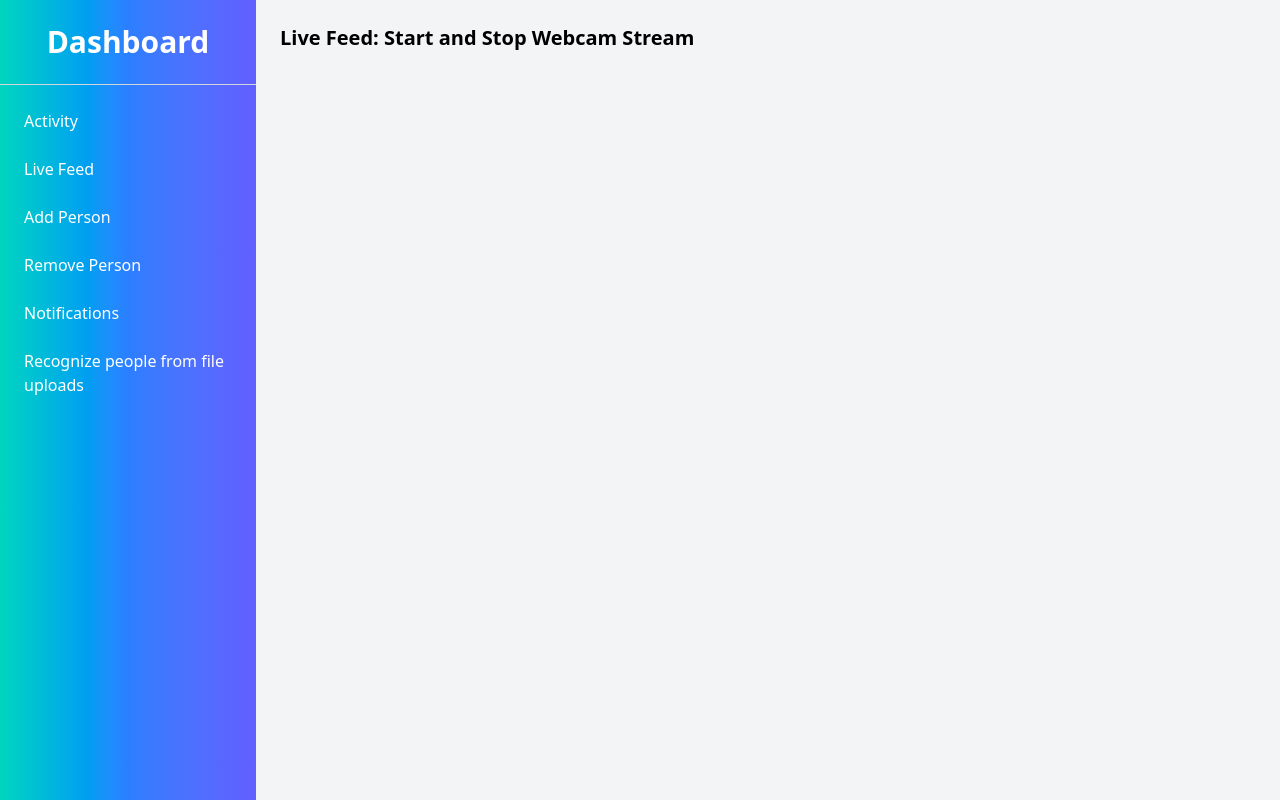
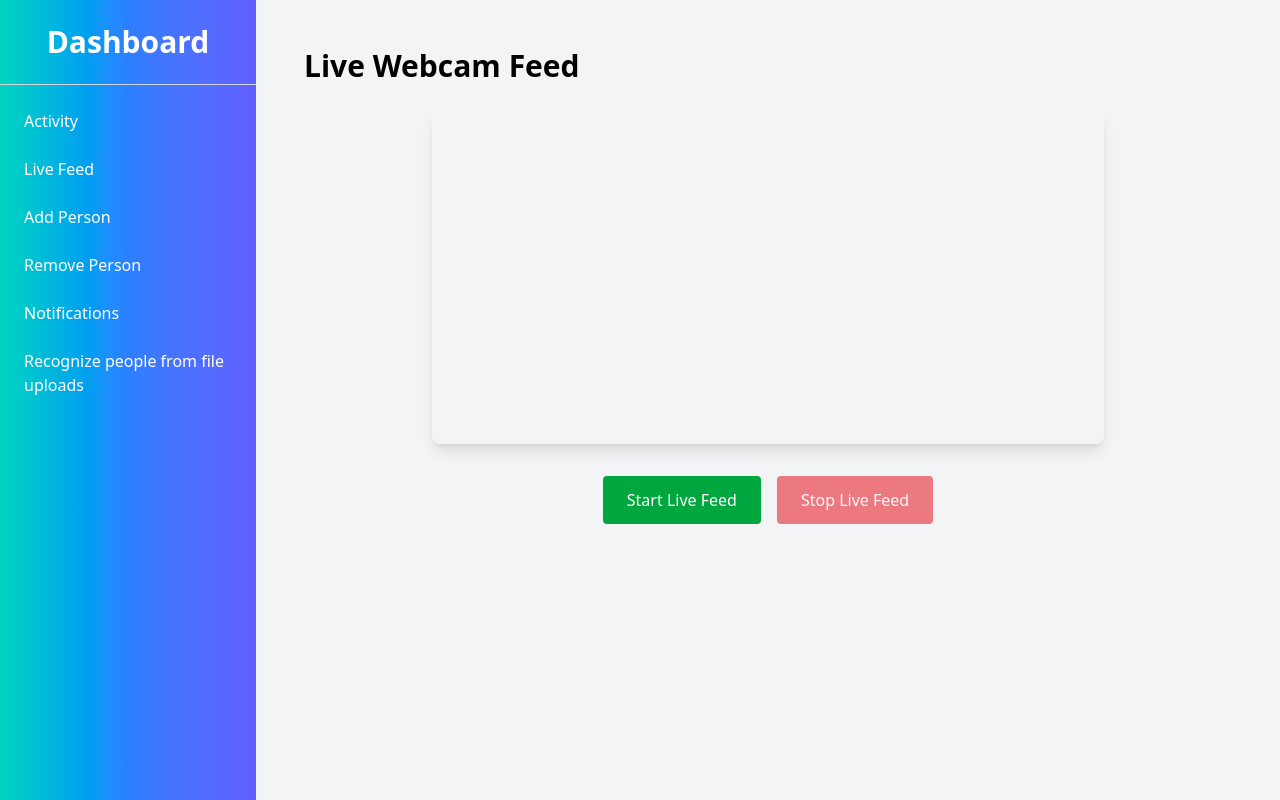
Before and after one commit to Kabugi34/homesecurity, a React (Vite) app in the folder frontend/: page /dashboard/livefeed in a window 1280 px wide. Built offline with nearby package versions, Linux system fonts and the light colour scheme; no server answers.

Commit message:
modified live feed page to integrate buttons for start and stop camera feed

```diff
--- a/frontend/src/pages/dashboard/LiveFeed.jsx
+++ b/frontend/src/pages/dashboard/LiveFeed.jsx
@@ -1,7 +1,59 @@
+import React, { useRef, useState } from 'react';
+
 const LiveFeed = () => {
+  const videoRef = useRef(null);
+  const [streaming, setStreaming] = useState(false);
+
+  const startLiveFeed = async () => {
+    try {
+      const stream = await navigator.mediaDevices.getUserMedia({ video: true });
+      videoRef.current.srcObject = stream;
+      setStreaming(true);
+    } catch (err) {
+      console.error("Error starting webcam feed:", err);
+    }
+  };
+
+  const stopLiveFeed = () => {
+    if (videoRef.current && videoRef.current.srcObject) {
+      const tracks = videoRef.current.srcObject.getTracks();
+      tracks.forEach(track => track.stop());
+      videoRef.current.srcObject = null;
+      setStreaming(false);
+    }
+  };
+
   return (
-    <div className="text-xl font-semibold">
-      Live Feed: Start and Stop Webcam Stream
+    <div className="p-6">
+      <h2 className="text-3xl font-bold mb-6">Live Webcam Feed</h2>
+
+      <div className="flex flex-col items-center gap-4">
+        <div className="w-full max-w-2xl">
+          <video
+            ref={videoRef}
+            autoPlay
+            playsInline
+            className="w-full rounded-lg shadow-lg"
+          />
+        </div>
+
+        <div className="flex gap-4 mt-4">
+          <button
+            onClick={startLiveFeed}
+            disabled={streaming}
+            className="px-6 py-3 bg-green-600 text-white rounded hover:bg-green-700 disabled:opacity-50"
+          >
+            Start Live Feed
+          </button>
+          <button
+            onClick={stopLiveFeed}
+            disabled={!streaming}
+            className="px-6 py-3 bg-red-600 text-white rounded hover:bg-red-700 disabled:opacity-50"
+          >
+            Stop Live Feed
+          </button>
+        </div>
+      </div>
     </div>
   );
 };
```
